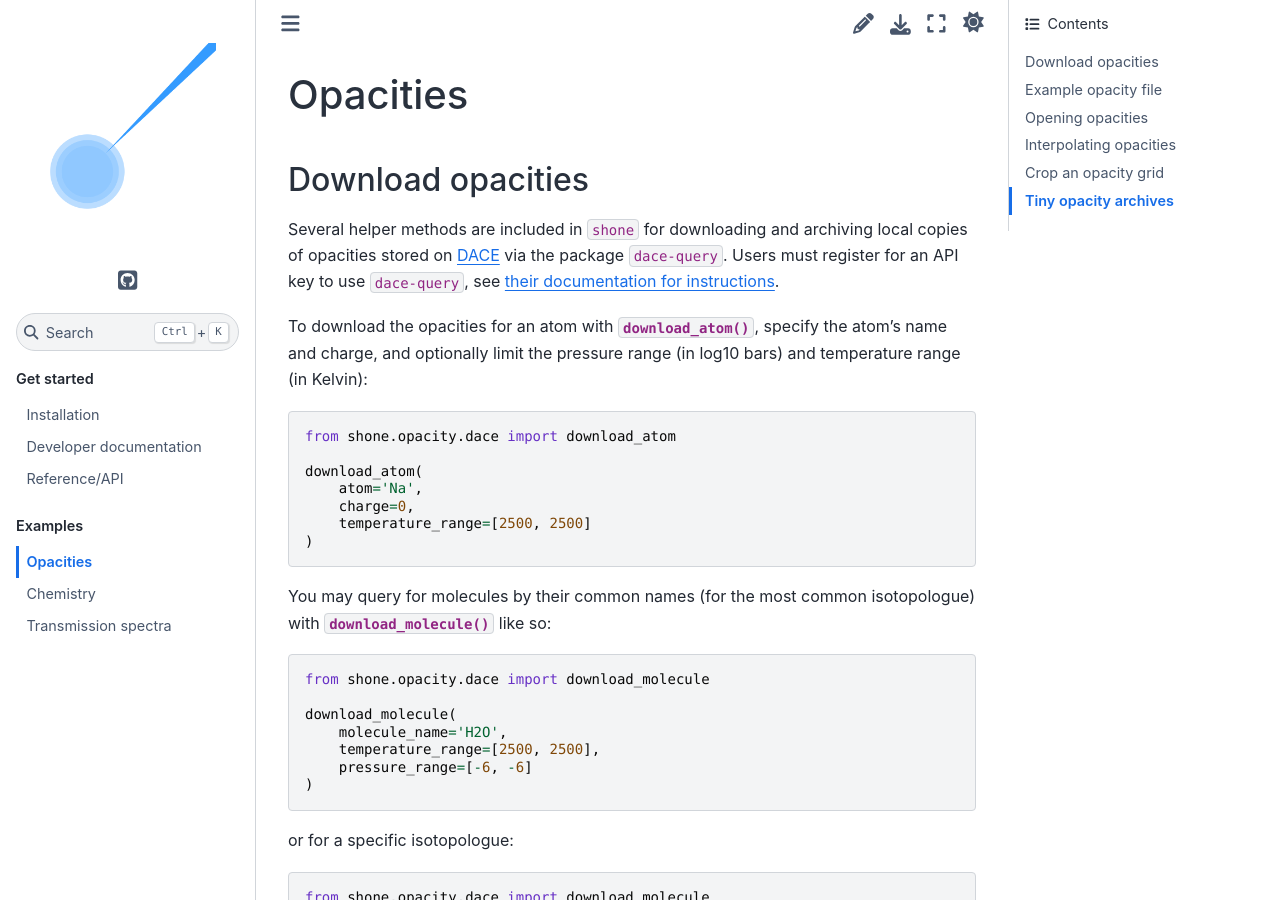
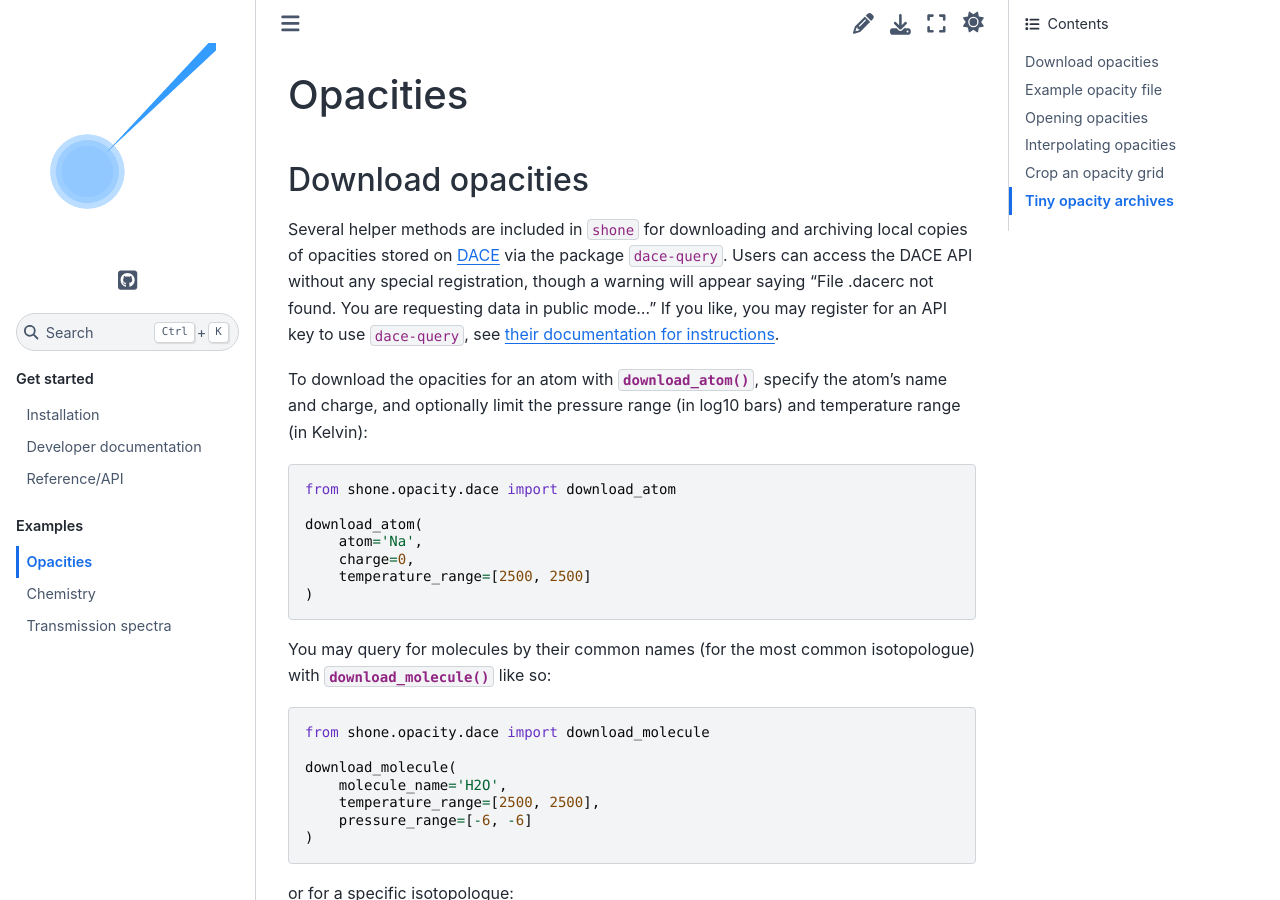
Before and after one commit to bmorris3/shone, a Sphinx documentation site: the page built from docs/shone/examples/opacities.rst, in a window 1280 px wide and 900 px high. Built offline with Sphinx 7.4.7 and the Sphinx Book theme 1.1.4, drawn with Linux system fonts in a browser that asks for light colours; the version number could not be read and is left out; some of the changed text lies outside the part shown.

Commit message:
docs improvements

```diff
--- a/docs/shone/examples/opacities.rst
+++ b/docs/shone/examples/opacities.rst
@@ -9,8 +9,11 @@ Download opacities
 
 Several helper methods are included in ``shone`` for downloading and archiving
 local copies of opacities stored on `DACE <https://dace.unige.ch/>`_ via
-the package ``dace-query``. Users must register for an API key to use ``dace-query``,
-see `their documentation for instructions
+the package ``dace-query``. Users can access the DACE API without any special
+registration, though a warning will appear saying "File .dacerc not found.
+You are requesting data in public mode..."
+If you like, you may register for an API key to use ``dace-query``, see
+`their documentation for instructions
 <https://dace-query.readthedocs.io/en/latest/dace_introduction.html#authentication>`_.
 
 To download the opacities for an atom with :func:`~shone.opacity.download_atom`, specify
@@ -272,6 +275,11 @@ and we can see the reduction in size:
 Tiny opacity archives
 ---------------------
 
+.. warning::
+
+    These demo opacities are meant for documentation and testing only, and
+    you should not do scientific inference with them. Demos only!
+
 It can be cumbersome to work with opacity grids, given that they
 may be tens of GB in size. For simple examples in the documentation
 and tests, ``shone`` has very lightweight representations of the full
--- a/docs/shone/examples/transmission.rst
+++ b/docs/shone/examples/transmission.rst
@@ -167,7 +167,7 @@ Let's see what the mixing ratios are as a function of pressure:
     from shone.chemistry import FastchemWrapper
     from shone.opacity import Opacity
 
-    wavelength = np.geomspace(0.5, 5, 500)
+    wavelength = np.geomspace(0.5, 5, 500)  # [µm]
     pressure = np.geomspace(1e-6, 1)  # [bar]
     temperature = 700 * (pressure / 0.1) ** 0.05  # [K]
 
@@ -268,7 +268,7 @@ and plot the result:
     from shone.opacity import Opacity
     from shone.transmission import de_wit_seager_2013
 
-    wavelength = np.geomspace(0.5, 5, 500)
+    wavelength = np.geomspace(0.5, 5, 500)  # [µm]
     pressure = np.geomspace(1e-6, 1)  # [bar]
     temperature = 700 * (pressure / 0.1) ** 0.05  # [K]
 
```
Also changed, not shown: other parts of docs/shone/examples/opacities.rst (+4 -4 lines), docs/shone/examples/chemistry.rst (+7 -0 lines).
